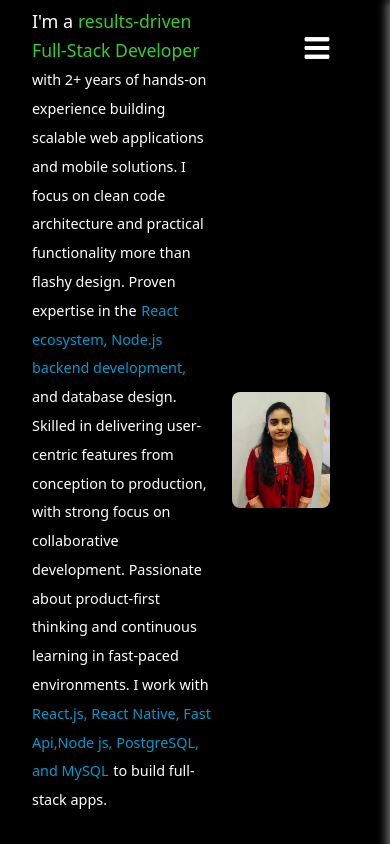
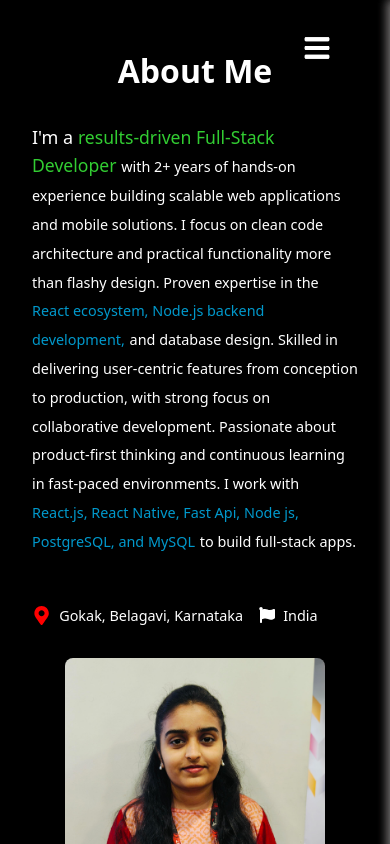
Before and after one commit to ritika122/portfolio, a React (Vite) app: page /about in a window 390 px wide. Shown: the top 844 px of the page. Built offline with nearby package versions, Linux system fonts and the light colour scheme.

Commit message:
updated about

```diff
--- a/src/Components/About.tsx
+++ b/src/Components/About.tsx
@@ -1,137 +1,319 @@
+// import React from "react";
+// import SideNav from "./Navigation";
+// import { FaMapMarkerAlt, FaFlag } from "react-icons/fa";
+// import profileImage from "../assets/ritika.jpg"; // <-- your image here
+
+// const styles: { [key: string]: React.CSSProperties } = {
+//   about: {
+//     display: "flex",
+//     flexDirection: "row",
+//     alignItems: "center",
+//     justifyContent: "space-between",
+//     height: "100vh",
+//     width: "100vw",
+//     color: "white",
+//     backgroundColor: "#000000", // solid black background
+//     padding: "2rem",
+//     boxSizing: "border-box",
+//   },
+//   menuButton: {
+//     position: "absolute",
+//     top: "1.5rem",
+//     right: "2.5rem",
+//     zIndex: 30,
+//   },
+//   mainContent: {
+//     flex: 1,
+//     maxWidth: "55%",
+//     display: "flex",
+//     flexDirection: "column",
+//     justifyContent: "center",
+//   },
+//   heading: {
+//     fontSize: "clamp(2rem, 5vw, 2.5rem)",
+//     fontWeight: "bold",
+//     marginBottom: "1rem",
+//   },
+//   paragraph: {
+//     fontSize: "1.125rem",
+//     lineHeight: 1.6,
+//     textAlign: "left",
+//   },
+//   mainText: {
+//     fontSize: "clamp(1.1rem, 3vw, 1.3rem)",
+//     color: "#32CD32",
+//   },
+//   subText: {
+//     fontSize: "clamp(0.9rem, 2.5vw, 1rem)",
+//     fontWeight: 400,
+//     display: "inline",
+//   },
+//   subText1: {
+//     fontSize: "clamp(0.9rem, 2.5vw, 1rem)",
+//     fontWeight: 400,
+//     display: "inline",
+//     color: "#0099CC",
+//   },
+//   locationBox: {
+//     marginTop: "2rem",
+//     display: "flex",
+//     alignItems: "center",
+//     gap: "0.5rem",
+//     fontSize: "clamp(0.9rem, 2.5vw, 1rem)",
+//   },
+//   pinIcon: {
+//     color: "red",
+//     fontSize: "1.2rem",
+//   },
+//   flagIcon: {
+//     fontSize: "1rem",
+//     marginLeft: "0.5rem",
+//   },
+//   imageContainer: {
+//     flex: 1,
+//     display: "flex",
+//     justifyContent: "center",
+//     alignItems: "center",
+//     maxWidth: "30%",
+
+//   },
+//   profileImage: {
+//     width: "100%",
+//     height: "auto",
+//     borderRadius: "0.5rem",
+//     objectFit: "cover",
+//     marginRight: "3.5rem", // <-- move image left
+//     marginTop:"3.5rem"
+//   },
+// };
+
+// const About: React.FC = () => {
+//   return (
+//     <div id="about" style={styles.about}>
+//       {/* Top-right nav button */}
+//       <div style={styles.menuButton}>
+//         <SideNav />
+//       </div>
+
+//       {/* Left side: Text content */}
+//       <div style={styles.mainContent}>
+//         <h1 style={styles.heading}>About Me</h1>
+//         <p style={styles.paragraph}>
+//           I'm a <span style={styles.mainText}>results-driven Full-Stack Developer</span>{" "}
+//           <span style={styles.subText}>
+//             with 2+ years of hands-on experience building scalable web applications and mobile
+//             solutions. I focus on clean code architecture and practical functionality more than
+//             flashy design. Proven expertise in the
+//           </span>{" "}
+//           <span style={styles.subText1}>React ecosystem, Node.js backend development,</span>{" "}
+//           <span style={styles.subText}>
+//             and database design. Skilled in delivering user-centric features from conception to
+//             production, with strong focus on collaborative development. Passionate about
+//             product-first thinking and continuous learning in fast-paced environments. I work
+//             with
+//           </span>{" "}
+//           <span style={styles.subText1}>
+//             React.js, React Native, Fast Api,Node js, PostgreSQL, and MySQL
+//           </span>{" "}
+//           <span style={styles.subText}>to build full-stack apps.</span>
+//         </p>
+
+//         {/* Location with pin icon */}
+//         <div style={styles.locationBox}>
+//           <FaMapMarkerAlt style={styles.pinIcon} />
+//           <span>Gokak, Belagavi, Karnataka</span>
+//           <FaFlag style={styles.flagIcon} />
+//           <span>India</span>
+//         </div>
+//       </div>
+
+//       {/* Right side: Image */}
+//       <div style={styles.imageContainer}>
+//         <img src={profileImage} alt="Ritika Kalal" style={styles.profileImage} />
+//       </div>
+//     </div>
+//   );
+// };
+
+// export default About;
+
 import React from "react";
 import SideNav from "./Navigation";
 import { FaMapMarkerAlt, FaFlag } from "react-icons/fa";
-import profileImage from "../assets/ritika.jpg"; // <-- your image here
-
-const styles: { [key: string]: React.CSSProperties } = {
-  about: {
-    display: "flex",
-    flexDirection: "row",
-    alignItems: "center",
-    justifyContent: "space-between",
-    height: "100vh",
-    width: "100vw",
-    color: "white",
-    backgroundColor: "#000000", // solid black background
-    padding: "2rem",
-    boxSizing: "border-box",
-  },
-  menuButton: {
-    position: "absolute",
-    top: "1.5rem",
-    right: "2.5rem",
-    zIndex: 30,
-  },
-  mainContent: {
-    flex: 1,
-    maxWidth: "55%",
-    display: "flex",
-    flexDirection: "column",
-    justifyContent: "center",
-  },
-  heading: {
-    fontSize: "clamp(2rem, 5vw, 2.5rem)",
-    fontWeight: "bold",
-    marginBottom: "1rem",
-  },
-  paragraph: {
-    fontSize: "1.125rem",
-    lineHeight: 1.6,
-    textAlign: "left",
-  },
-  mainText: {
-    fontSize: "clamp(1.1rem, 3vw, 1.3rem)",
-    color: "#32CD32",
-  },
-  subText: {
-    fontSize: "clamp(0.9rem, 2.5vw, 1rem)",
-    fontWeight: 400,
-    display: "inline",
-  },
-  subText1: {
-    fontSize: "clamp(0.9rem, 2.5vw, 1rem)",
-    fontWeight: 400,
-    display: "inline",
-    color: "#0099CC",
-  },
-  locationBox: {
-    marginTop: "2rem",
-    display: "flex",
-    alignItems: "center",
-    gap: "0.5rem",
-    fontSize: "clamp(0.9rem, 2.5vw, 1rem)",
-  },
-  pinIcon: {
-    color: "red",
-    fontSize: "1.2rem",
-  },
-  flagIcon: {
-    fontSize: "1rem",
-    marginLeft: "0.5rem",
-  },
-  imageContainer: {
-    flex: 1,
-    display: "flex",
-    justifyContent: "center",
-    alignItems: "center",
-    maxWidth: "30%",
-
-  },
-  profileImage: {
-    width: "100%",
-    height: "auto",
-    borderRadius: "0.5rem",
-    objectFit: "cover",
-    marginRight: "3.5rem", // <-- move image left
-    marginTop:"3.5rem"
-  },
-};
+import profileImage from "../assets/ritika.jpg";
 
 const About: React.FC = () => {
   return (
-    <div id="about" style={styles.about}>
+    <>
+      <div id="about" className="about-container">
         {/* Top-right nav button */}
-      <div style={styles.menuButton}>
+        <div className="menuButton">
           <SideNav />
         </div>
 
         {/* Left side: Text content */}
-      <div style={styles.mainContent}>
-        <h1 style={styles.heading}>About Me</h1>
-        <p style={styles.paragraph}>
-          I'm a <span style={styles.mainText}>results-driven Full-Stack Developer</span>{" "}
-          <span style={styles.subText}>
-            with 2+ years of hands-on experience building scalable web applications and mobile
-            solutions. I focus on clean code architecture and practical functionality more than
-            flashy design. Proven expertise in the
+        <div className="mainContent">
+          <h1 className="heading">About Me</h1>
+          <p className="paragraph">
+            I'm a{" "}
+            <span className="mainText">results-driven Full-Stack Developer</span>{" "}
+            <span className="subText">
+              with 2+ years of hands-on experience building scalable web
+              applications and mobile solutions. I focus on clean code architecture
+              and practical functionality more than flashy design. Proven expertise
+              in the
             </span>{" "}
-          <span style={styles.subText1}>React ecosystem, Node.js backend development,</span>{" "}
-          <span style={styles.subText}>
-            and database design. Skilled in delivering user-centric features from conception to
-            production, with strong focus on collaborative development. Passionate about
-            product-first thinking and continuous learning in fast-paced environments. I work
-            with
+            <span className="subText1">
+              React ecosystem, Node.js backend development,
             </span>{" "}
-          <span style={styles.subText1}>
-            React.js, React Native, Fast Api,Node js, PostgreSQL, and MySQL
+            <span className="subText">
+              and database design. Skilled in delivering user-centric features from
+              conception to production, with strong focus on collaborative
+              development. Passionate about product-first thinking and continuous
+              learning in fast-paced environments. I work with
             </span>{" "}
-          <span style={styles.subText}>to build full-stack apps.</span>
+            <span className="subText1">
+              React.js, React Native, Fast Api, Node js, PostgreSQL, and MySQL
+            </span>{" "}
+            <span className="subText">to build full-stack apps.</span>
           </p>
 
-        {/* Location with pin icon */}
-        <div style={styles.locationBox}>
-          <FaMapMarkerAlt style={styles.pinIcon} />
+          {/* Location */}
+          <div className="locationBox">
+            <FaMapMarkerAlt className="pinIcon" />
             <span>Gokak, Belagavi, Karnataka</span>
-          <FaFlag style={styles.flagIcon} />
+            <FaFlag className="flagIcon" />
             <span>India</span>
           </div>
         </div>
 
         {/* Right side: Image */}
-      <div style={styles.imageContainer}>
-        <img src={profileImage} alt="Ritika Kalal" style={styles.profileImage} />
+        <div className="imageContainer">
+          <img src={profileImage} alt="Ritika Kalal" className="profileImage" />
         </div>
       </div>
+
+      {/* ✅ CSS inside the same file */}
+      <style>
+        {`
+          .about-container {
+            display: flex;
+            flex-direction: row;
+            align-items: center;
+            justify-content: space-between;
+            height: 100vh;
+            width: 100vw;
+            color: white;
+            background-color: #000000;
+            padding: 2rem;
+            box-sizing: border-box;
+          }
+
+          .menuButton {
+            position: absolute;
+            top: 1.5rem;
+            right: 2.5rem;
+            z-index: 30;
+          }
+
+          .mainContent {
+            flex: 1;
+            max-width: 55%;
+            display: flex;
+            flex-direction: column;
+            justify-content: center;
+          }
+
+          .heading {
+            font-size: clamp(2rem, 5vw, 2.5rem);
+            font-weight: bold;
+            margin-bottom: 1rem;
+          }
+
+          .paragraph {
+            font-size: 1.125rem;
+            line-height: 1.6;
+            text-align: left;
+          }
+
+          .mainText {
+            font-size: clamp(1.1rem, 3vw, 1.3rem);
+            color: #32cd32;
+          }
+
+          .subText,
+          .subText1 {
+            font-size: clamp(0.9rem, 2.5vw, 1rem);
+            font-weight: 400;
+            display: inline;
+          }
+
+          .subText1 {
+            color: #0099cc;
+          }
+
+          .locationBox {
+            margin-top: 2rem;
+            display: flex;
+            align-items: center;
+            gap: 0.5rem;
+            font-size: clamp(0.9rem, 2.5vw, 1rem);
+          }
+
+          .pinIcon {
+            color: red;
+            font-size: 1.2rem;
+          }
+
+          .flagIcon {
+            font-size: 1rem;
+            margin-left: 0.5rem;
+          }
+
+          .imageContainer {
+            flex: 1;
+            display: flex;
+            justify-content: center;
+            align-items: center;
+            max-width: 30%;
+          }
+
+          .profileImage {
+            width: 100%;
+            height: auto;
+            border-radius: 0.5rem;
+            object-fit: cover;
+            margin-right: 3.5rem;
+            margin-top: 3.5rem;
+          }
+
+          /* ✅ Responsive for mobile */
+          @media (max-width: 768px) {
+            .about-container {
+              flex-direction: column;
+              text-align: center;
+              height: auto;
+            }
+
+            .mainContent {
+              max-width: 100%;
+              margin-bottom: 2rem;
+            }
+
+            .imageContainer {
+              max-width: 80%;
+              margin: 0 auto;
+            }
+
+            .profileImage {
+              margin: 0;
+              width: 100%;
+              max-width: 300px;
+            }
+          }
+        `}
+      </style>
+    </>
   );
 };
 
```
Lines whose indentation alone changed are shown as unchanged.
